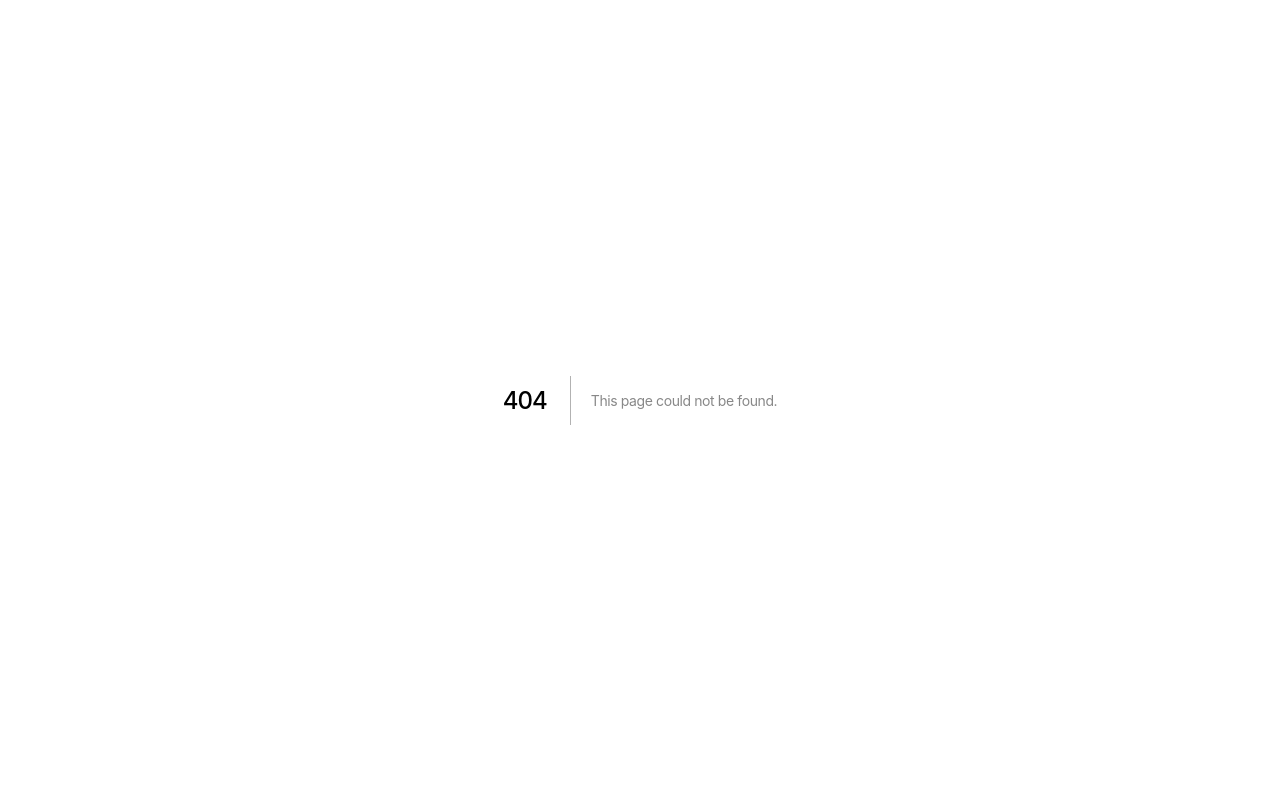
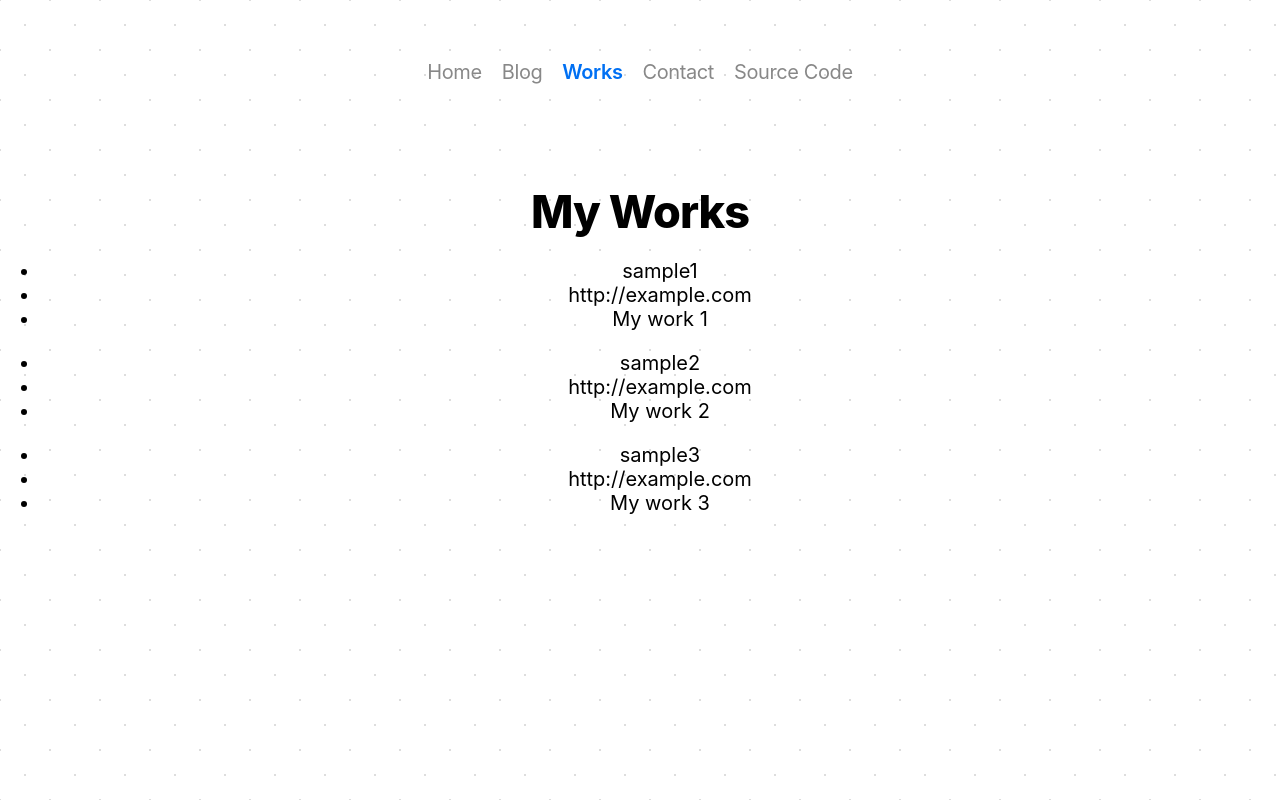
Before and after one commit to nak-yr/blog-chroma, a Next.js app: page /works in a window 1280 px wide. Before the commit this address had no page. Built offline with nearby package versions, Linux system fonts and the light colour scheme.

Commit message:
成果物ページ名の変更、成果物表示部分の作成

```diff
--- a/src/components/header.tsx
+++ b/src/components/header.tsx
@@ -7,7 +7,7 @@ import styles from '../styles/header.module.css'
 const navItems: { label: string; page?: string; link?: string }[] = [
   { label: 'Home', page: '/' },
   { label: 'Blog', page: '/blog' },
-  { label: 'Me', page: '/me' },
+  { label: 'Works', page: '/works' },
   { label: 'Contact', page: '/contact' },
   { label: 'Source Code', link: 'https://github.com/ijjk/notion-blog' },
 ]
--- /dev/null
+++ b/src/pages/works.tsx
@@ -0,0 +1,41 @@
+import { Http2ServerRequest } from 'http2'
+import Header from '../components/header'
+import sharedStyles from '../styles/shared.module.css'
+
+const myworks = [
+  {
+    title: 'sample1',
+    uri: 'http://example.com',
+    description: 'My work 1',
+  },
+  {
+    title: 'sample2',
+    uri: 'http://example.com',
+    description: 'My work 2',
+  },
+  {
+    title: 'sample3',
+    uri: 'http://example.com',
+    description: 'My work 3',
+  },
+]
+
+export default function Works() {
+  return (
+    <>
+      <Header titlePre="Works" />
+      <div className={sharedStyles.layout}>
+        <h1>My Works</h1>
+        <center>
+          {myworks.map(({ title, uri, description }) => (
+            <ul key={title}>
+              <li>{title}</li>
+              <li>{uri}</li>
+              <li>{description}</li>
+            </ul>
+          ))}
+        </center>
+      </div>
+    </>
+  )
+}
```
Also changed, not shown: src/pages/me.tsx (deleted, +0 -13 lines).
